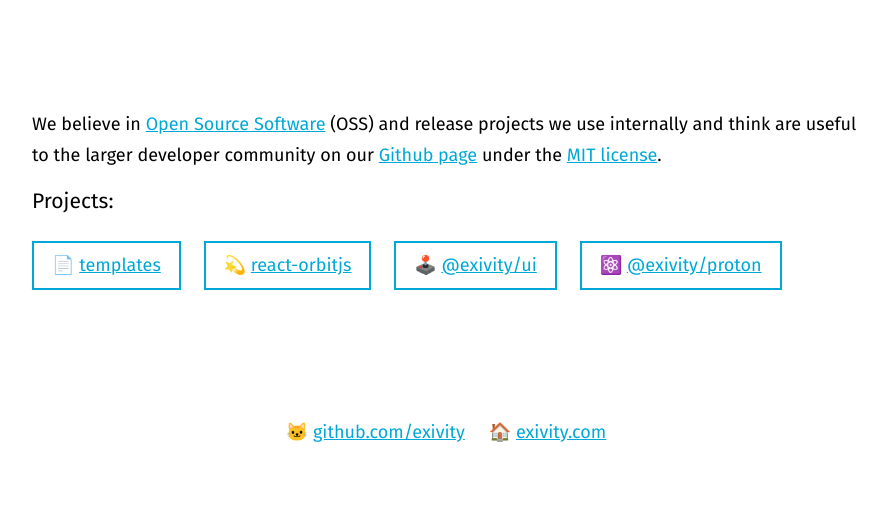
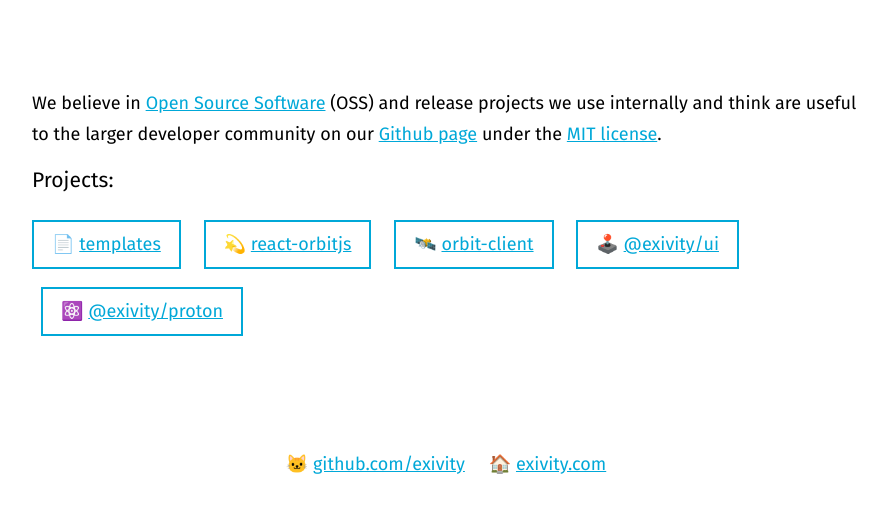
Before and after one commit to exivity/exivity.github.io, a plain HTML site: page index.html in a window 1280 px wide. Shown: the part 260-772 px from the top of the page, without its empty margins (194-1081 px from the left). Drawn offline with Linux system fonts and the light colour scheme.

Commit message:
Update index.html

```diff
--- a/index.html
+++ b/index.html
@@ -23,6 +23,7 @@
     <p>
         <a class="button" href="https://github.com/exivity/templates">📄 <span>templates</span></a>
         <a class="button" href="https://exivity.github.io/react-orbitjs/">💫 <span>react-orbitjs</span></a>
+        <a class="button" href="https://exivity.github.io/orbit-client/">🛰️ <span>orbit-client</span></a>
         <a class="button" href="https://exivity.github.io/ui/">🕹️ <span>@exivity/ui</span></a>
         <a class="button" href="https://exivity.github.io/proton/">⚛️ <span>@exivity/proton</span></a>
     </p>
```
